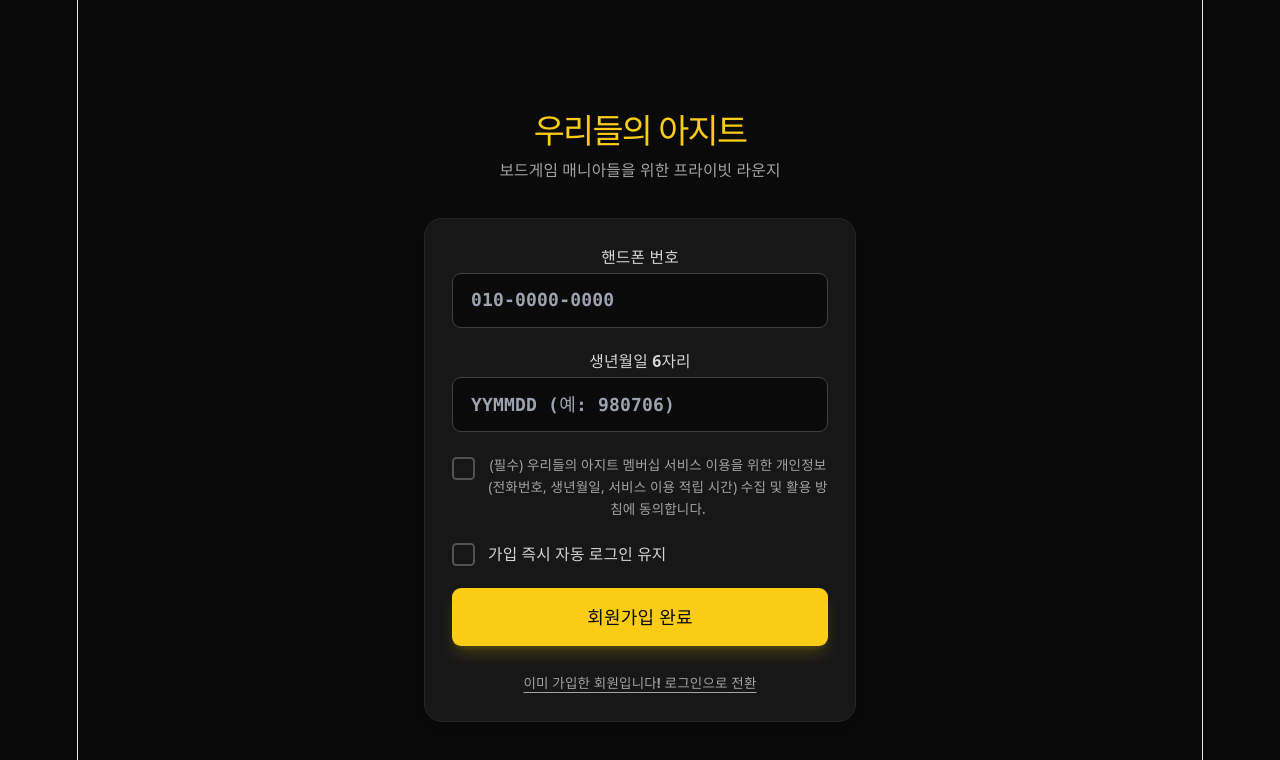
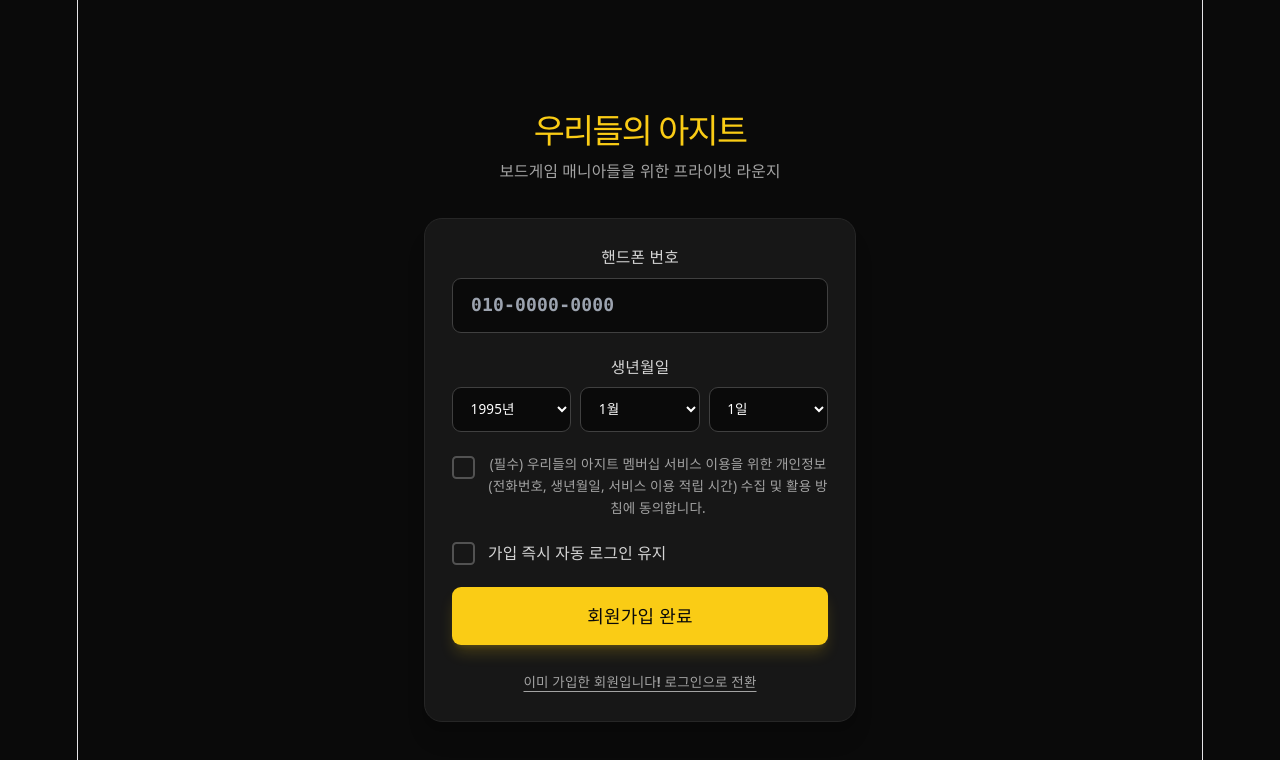
Before and after one commit to novandgigs/agit-member-app, a React (Vite) app: page / in a window 1280 px wide. Both pictures are taken after a click on the button "아직 회원이 아니신가요? 간편 가입하러 가기". Shown: the top 760 px of the page. Built offline with nearby package versions, Linux system fonts and the light colour scheme.

Commit message:
생년월일 드롭다운전환 및 무한 렌더링 루프 차단

```diff
--- a/src/App.jsx
+++ b/src/App.jsx
@@ -1,6 +1,6 @@
 import React, { useState, useEffect } from 'react';
 
-// --- Firebase Web SDK 임포트 ---
+// --- Firebase Web SDK 임포트 (버전 호환성을 위해 Lucide 외부 임포트 완전 제거) ---
 import { initializeApp } from 'firebase/app';
 import {
   getAuth,
@@ -43,8 +43,7 @@ if (firebaseConfig && firebaseConfig.apiKey && firebaseConfig.apiKey.trim() !==
   }
 }
 
-// [공통 앱 ID 연동 - Permission 및 세그먼트 매칭 해결]
-// 매장용 포탈과 똑같이 슬래시(/) 앞부분의 승인된 컨테이너 ID 세그먼트만 추출합니다.
+// [공통 앱 ID 연동] 매장 관리 포스기 어플과 정확하게 상호 일치하는 경로 생성
 const globalAppId = typeof __app_id !== 'undefined' ? String(__app_id) : 'our-azit-shared';
 const appId = globalAppId.includes('/') ? 'our-azit-shared' : globalAppId.replace(/[^a-zA-Z0-9_-]/g, '_');
 
@@ -74,7 +73,7 @@ const getInitialReservations = () => {
   return [];
 };
 
-// --- 안전한 UI 렌더링을 위한 자체 제작 인라인 SVG 아이콘 컴포넌트군 ---
+// --- [안정성 극대화] React Child Object 렌더링 에러 방지용 자체 인라인 SVG 아이콘 컴포넌트군 ---
 function HomeIcon({ className }) {
   return (
     <svg className={className} viewBox="0 0 24 24" fill="none" stroke="currentColor" strokeWidth="2" strokeLinecap="round" strokeLinejoin="round">
@@ -141,6 +140,15 @@ function CheckCircle2({ className }) {
   );
 }
 
+function BookOpenIcon({ className }) {
+  return (
+    <svg className={className} viewBox="0 0 24 24" fill="none" stroke="currentColor" strokeWidth="2" strokeLinecap="round" strokeLinejoin="round">
+      <path d="M2 3h6a4 4 0 0 1 4 4v14a3 3 0 0 0-3-3H2z" />
+      <path d="M22 3h-6a4 4 0 0 0-4 4v14a3 3 0 0 1 3-3h7z" />
+    </svg>
+  );
+}
+
 export default function App() {
   // --- 상태 관리 (State) ---
   const [fbUser, setFbUser] = useState(null);
@@ -148,14 +156,20 @@ export default function App() {
   const [currentView, setCurrentView] = useState('home'); // home | reservation | coupon
   const [showToast, setShowToast] = useState('');
 
-  // 인증 및 폼 입력 상태
+  // 인증 및 로그인 상태
   const [authMode, setAuthMode] = useState('login');
   const [authError, setAuthError] = useState('');
   const [phoneLast4, setPhoneLast4] = useState('');
   const [autoLogin, setAutoLogin] = useState(false);
+
+  // 가입 폼 상태
   const [phone, setPhone] = useState('');
-  const [dob, setDob] = useState('');
   const [agreed, setAgreed] = useState(false);
+
+  // 생년월일 드롭다운용 폼 상태
+  const [birthYear, setBirthYear] = useState('1995');
+  const [birthMonth, setBirthMonth] = useState('01');
+  const [birthDay, setBirthDay] = useState('01');
 
   // 예약 신청 상태 (fixed 2026)
   const [resMonth, setResMonth] = useState('07');
@@ -168,6 +182,11 @@ export default function App() {
   // 데이터 통합 관리 상태
   const [membersDb, setMembersDb] = useState(() => getInitialMembers());
   const [reservationsDb, setReservationsDb] = useState(() => getInitialReservations());
+
+  // 드롭다운 리스트 범위 생성
+  const years = Array.from({ length: 77 }, (_, i) => String(1940 + i)); // 1940년 ~ 2016년 선택 지원
+  const months = Array.from({ length: 12 }, (_, i) => String(i + 1).padStart(2, '0'));
+  const days = Array.from({ length: 31 }, (_, i) => String(i + 1).padStart(2, '0'));
 
   // --- 로컬 오프라인 데이터 수동 백업 저장 장치 ---
   const saveOfflineMembers = (newMembers) => {
@@ -249,15 +268,23 @@ export default function App() {
     }
   }, [membersDb]);
 
-  // 점주 포탈에서 회원 마일리지를 정산하면 손님 폰에서 실시간 감지하여 자동 카드 갱신
+  // [수정 핵심 - 무한 렌더링 루프 방지]: 포스기에서 정산 변경 시 상태를 업데이트하되, 리액트 무한 바인딩 루프를 완벽 차단합니다.
   useEffect(() => {
     if (currentUser && membersDb.length > 0) {
       const updatedData = membersDb.find(m => m.phone === currentUser.phone);
       if (updatedData) {
-        setCurrentUser(updatedData);
+        const isChanged =
+          updatedData.visits !== currentUser.visits ||
+          updatedData.totalHours !== currentUser.totalHours ||
+          JSON.stringify(updatedData.coupons) !== JSON.stringify(currentUser.coupons) ||
+          updatedData.memberCode !== currentUser.memberCode;
+
+        if (isChanged) {
+          setCurrentUser(updatedData);
+        }
       }
     }
-  }, [membersDb, currentUser]);
+  }, [membersDb]); // currentUser를 제거하여 리렌더링 잠금 오류를 완벽히 해결합니다.
 
   // --- 유틸리티 함수 ---
   const displayToast = (msg) => {
@@ -304,8 +331,8 @@ export default function App() {
 
   const handleSignup = async (e) => {
     e.preventDefault();
-    if (!phone || !dob) {
-      setAuthError('핸드폰 번호와 생년월일을 모두 입력해주세요.');
+    if (!phone) {
+      setAuthError('핸드폰 번호를 입력해주세요.');
       return;
     }
     if (!agreed) {
@@ -319,10 +346,12 @@ export default function App() {
       return;
     }
 
+    // 생년월일 조합 가공 (YYMMDD 형식)
+    const combinedDob = `${birthYear.slice(-2)}${birthMonth}${birthDay}`;
     const newUserPhone = phone.trim();
     const newMember = {
       phone: newUserPhone,
-      dob,
+      dob: combinedDob,
       memberCode: generateMemberCode(),
       visits: 0,
       totalHours: 0,
@@ -364,7 +393,6 @@ export default function App() {
     setCurrentView('home');
     setPhoneLast4('');
     setPhone('');
-    setDob('');
     setAgreed(false);
     setAutoLogin(false);
     localStorage.removeItem('agit_auto_login_phone');
@@ -463,7 +491,7 @@ export default function App() {
                 <label className="block text-sm font-bold text-neutral-300 mb-2">핸드폰 번호 뒤 4자리</label>
                 <input
                   type="number"
-                  placeholder="예: 5678"
+                  placeholder="번호 뒤 4자리 입력"
                   value={phoneLast4}
                   onChange={(e) => setPhoneLast4(e.target.value)}
                   className="w-full bg-neutral-950 border border-neutral-700 rounded-lg px-4 py-3 text-white focus:outline-none focus:border-yellow-400 transition-colors tracking-widest text-lg font-mono font-bold"
@@ -517,7 +545,7 @@ export default function App() {
             // --- 회원가입 폼 ---
             <form onSubmit={handleSignup} className="bg-neutral-900 p-6 rounded-2xl shadow-xl space-y-5 border border-neutral-800 animate-in fade-in zoom-in duration-300">
               <div>
-                <label className="block text-sm font-bold text-neutral-300 mb-1">핸드폰 번호</label>
+                <label className="block text-sm font-bold text-neutral-300 mb-2">핸드폰 번호</label>
                 <input
                   type="tel"
                   placeholder="010-0000-0000"
@@ -527,16 +555,39 @@ export default function App() {
                   required
                 />
               </div>
+
+              {/* [요청 2 반영]: 생년월일을 직관적인 년/월/일 드롭다운형 선택 상자로 배치 */}
               <div>
-                <label className="block text-sm font-bold text-neutral-300 mb-1">생년월일 6자리</label>
-                <input
-                  type="number"
-                  placeholder="YYMMDD (예: 980706)"
-                  value={dob}
-                  onChange={(e) => setDob(e.target.value)}
-                  className="w-full bg-neutral-950 border border-neutral-700 rounded-lg px-4 py-3 text-white focus:outline-none focus:border-yellow-400 transition-colors font-mono font-bold"
-                  required
-                />
+                <label className="block text-sm font-bold text-neutral-300 mb-2">생년월일</label>
+                <div className="grid grid-cols-3 gap-2">
+                  <select
+                    value={birthYear}
+                    onChange={(e) => setBirthYear(e.target.value)}
+                    className="w-full bg-neutral-950 border border-neutral-700 rounded-lg px-3 py-2.5 text-xs text-white focus:outline-none focus:border-yellow-400"
+                  >
+                    {years.map(y => (
+                      <option key={y} value={y}>{y}년</option>
+                    ))}
+                  </select>
+                  <select
+                    value={birthMonth}
+                    onChange={(e) => setBirthMonth(e.target.value)}
+                    className="w-full bg-neutral-950 border border-neutral-700 rounded-lg px-3 py-2.5 text-xs text-white focus:outline-none focus:border-yellow-400"
+                  >
+                    {months.map(m => (
+                      <option key={m} value={m}>{Number(m)}월</option>
+                    ))}
+                  </select>
+                  <select
+                    value={birthDay}
+                    onChange={(e) => setBirthDay(e.target.value)}
+                    className="w-full bg-neutral-950 border border-neutral-700 rounded-lg px-3 py-2.5 text-xs text-white focus:outline-none focus:border-yellow-400"
+                  >
+                    {days.map(d => (
+                      <option key={d} value={d}>{Number(d)}일</option>
+                    ))}
+                  </select>
+                </div>
               </div>
 
               <label className="flex items-start gap-3 cursor-pointer group">
@@ -734,7 +785,7 @@ export default function App() {
                   rel="noopener noreferrer"
                   className="flex flex-col items-center justify-center gap-2 bg-neutral-900 hover:bg-neutral-850 p-4 rounded-xl border border-neutral-850 transition-colors text-center text-neutral-300 hover:text-white"
                 >
-                  <BookOpen className="w-5 h-5 text-green-500" />
+                  <BookOpenIcon className="w-5 h-5 text-green-500" />
                   <span className="text-[10px] font-bold">네이버 블로그</span>
                 </a>
               </div>
```
